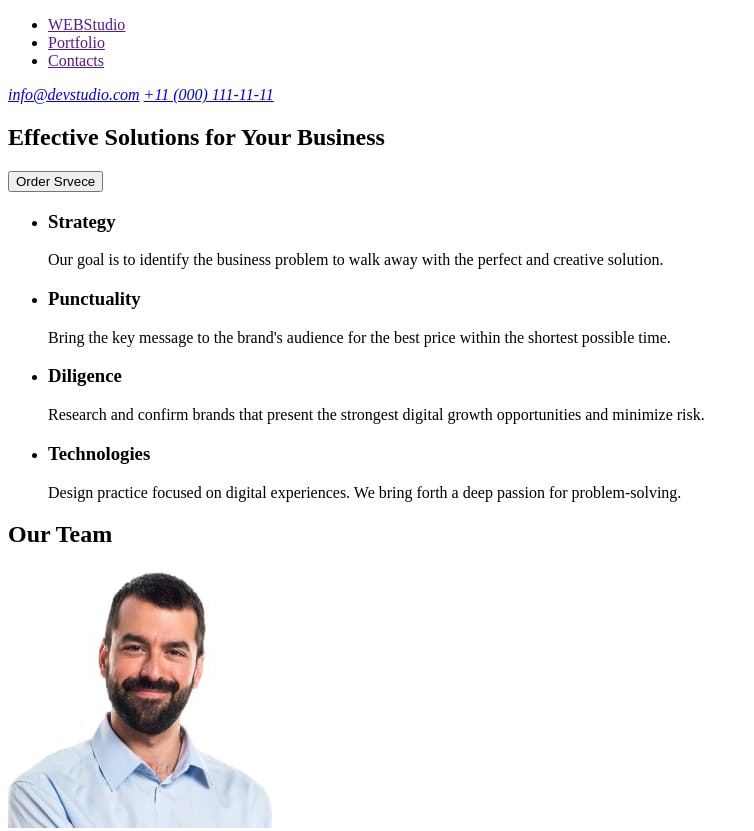
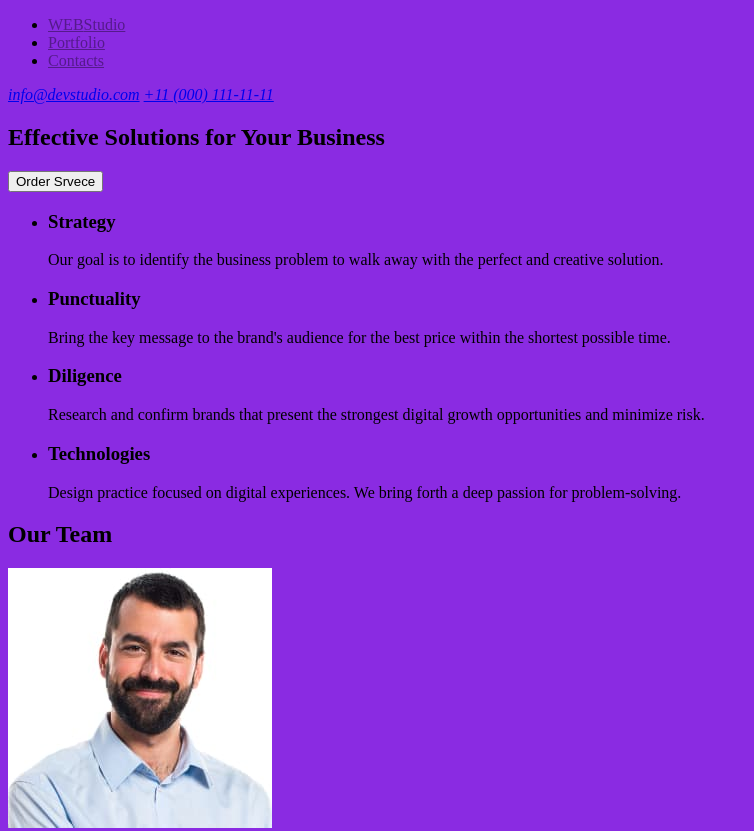
Before and after one commit to LesivAnna/goit-markup-hw-1, a plain HTML site: page index.html in a window 1280 px wide. Shown: the top 831 px of the page, without its empty margins (0-754 px from the left). Drawn offline with Linux system fonts and the light colour scheme.

Commit message:
goit-markup-hw-2

```diff
--- /dev/null
+++ b/CSS/styles.css
@@ -0,0 +1,3 @@
+body {
+    background-color: blueviolet;
+}
--- a/index.html
+++ b/index.html
@@ -4,6 +4,7 @@
      <meta charset="UTF-8">
      <meta name="viewport" content="width=device-width, initial-scale=1.0">
      <title>WEBSTUDIO</title>
+     <link rel="stylesheet" href="CSS/styles.css"/>
     </head>
     <body>
        <header>
```
